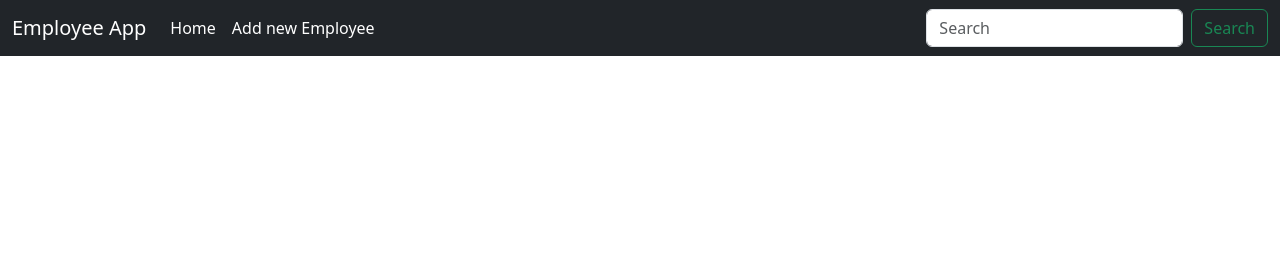
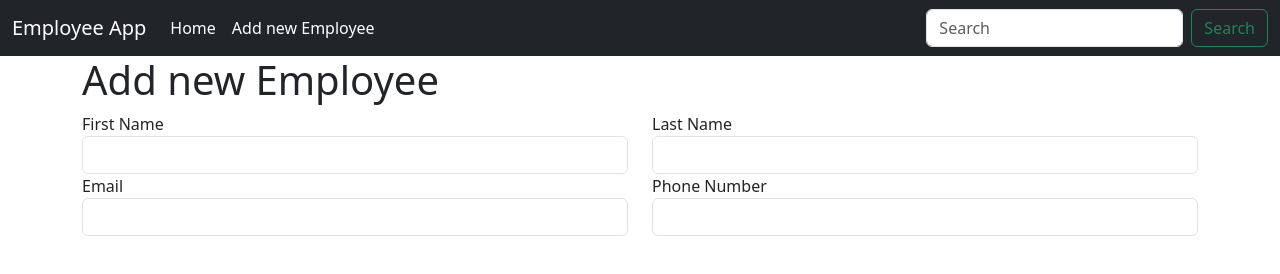
Before and after one commit to Nazim8115/employee-management, a plain HTML site: page Employee-mgmt-frontend/newEmployee.html in a window 1280 px wide. Drawn offline with nearby package versions, Linux system fonts and the light colour scheme.

Commit message:
add input field of new employee form

```diff
--- a/Employee-mgmt-frontend/newEmployee.html
+++ b/Employee-mgmt-frontend/newEmployee.html
@@ -60,7 +60,33 @@
     </nav>
     <!-- main content -->
     <div class="container">
+      <h1>Add new Employee</h1>
+      <div class="form">
+        <div class="row">
+          <div class="col-md-6">
+            <label for="fname" class="req">First Name</label>
+            <input type="text" class="form-control" />
+          </div>
+          <div class="col-md-6">
+            <label for="lname" class="req">Last Name</label>
+            <input type="text" class="form-control" />
+          </div>
+          <div class="col-md-6">
+            <label for="email" class="req">Email</label>
+            <input type="text" class="form-control" />
+          </div>
+          <div class="col-md-6">
+            <label for="phone" class="req">Phone Number</label>
+            <input type="text" class="form-control" />
+          </div>
+        </div>
+      </div>
+    </div>
 
-    </div>
+    <script
+      src="https://code.jquery.com/jquery-3.7.1.js"
+      integrity="sha256-eKhayi8LEQwp4NKxN+CfCh+3qOVUtJn3QNZ0TciWLP4="
+      crossorigin="anonymous"
+    ></script>
   </body>
 </html>
```
